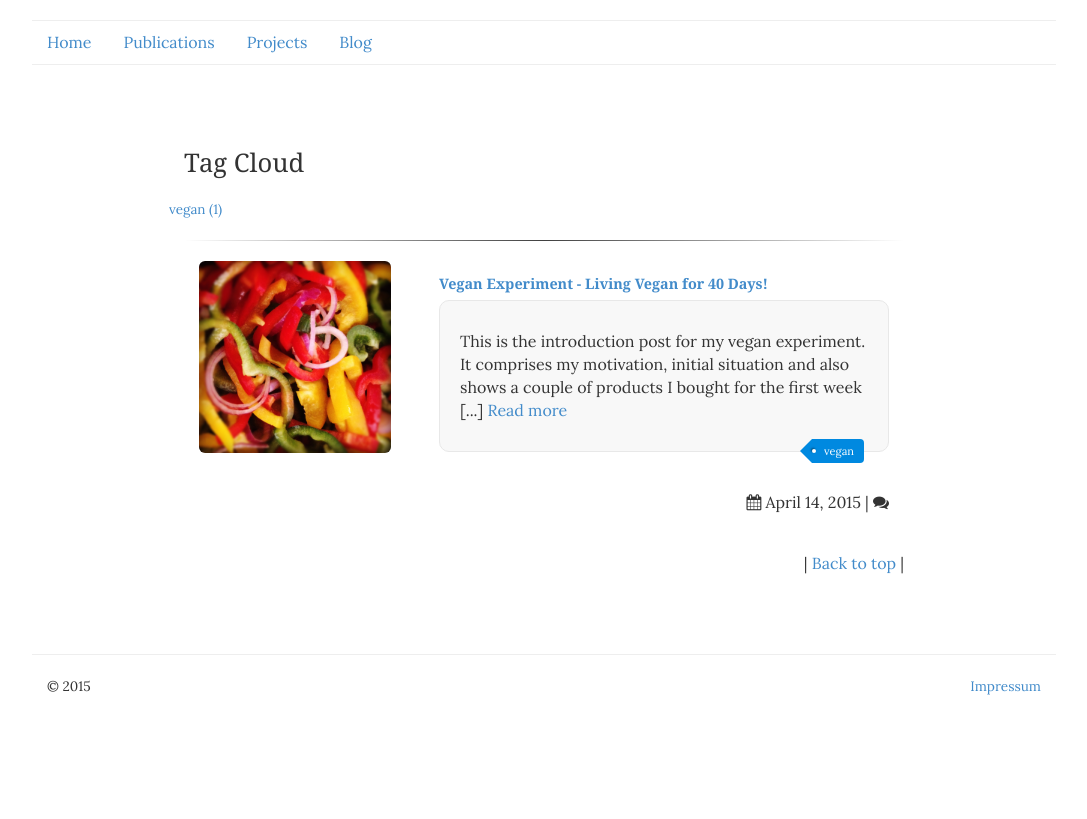
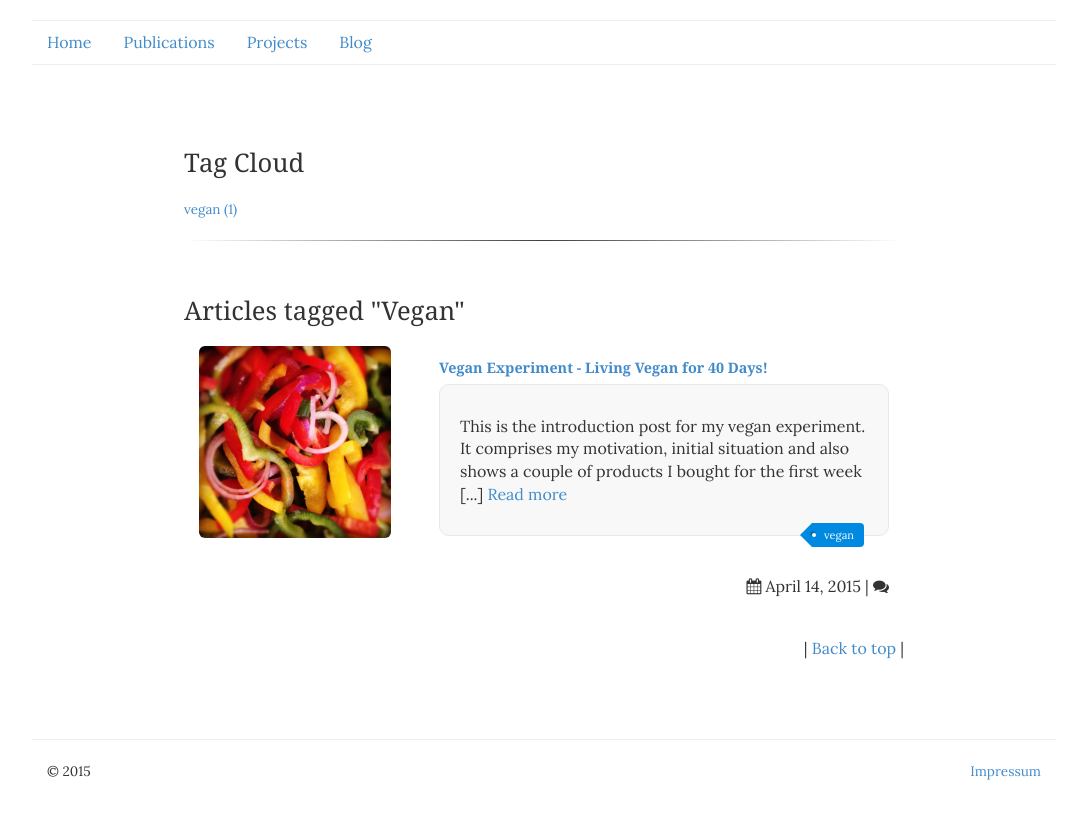
Before and after one commit to Tooa/tooa.github.io, a Jekyll site: the page built from tag/vegan.html, in a window 1280 px wide. Shown: the top 819 px of the page, without its empty margins (96-1183 px from the left). Built offline with Jekyll 4.4.1, drawn with Linux system fonts in a browser that asks for light colours; nearby versions of some CDN libraries; some web fonts are replaced; library files that are not in the unit come from our copies.

Commit message:
remove stuff

```diff
--- a/_includes/tag-cloud.html
+++ b/_includes/tag-cloud.html
@@ -1,4 +1,3 @@
-<div class="row">
 {% assign tags = site.tags | sort %}
 {% for tag in tags %}
      <span class="site-tag">
@@ -8,4 +7,3 @@
         </a>
     </span>
 {% endfor %}
-</div>
--- a/_layouts/default.html
+++ b/_layouts/default.html
@@ -4,17 +4,16 @@
 	{% include head.html %}
 
 	<body>
-				{% include header.html %}
 
-				<div class="container">
-					{{ content }}
-				</div> <!-- /container -->
+		{% include header.html %}
 
-				{% include footer.html %}
+		<div class="container">
+			{{ content }}
+		</div> <!-- /container -->
 
+		{% include footer.html %}
 
-	{% include scripts.html %}
+		{% include scripts.html %}
 
 	</body>
-
 </html>
--- a/_layouts/tag-page.html
+++ b/_layouts/tag-page.html
@@ -4,6 +4,7 @@ layout: blog-overview
 
 {% for post in site.tags.[page.tag] %}
 <div class="row">
+    <h2>{{page.title}}</h2>
     <div class="col-md-4">
         <a href="{{ post.url }}">
             <img border="0" src="/img/posts/{{ post.image }}" alt="{{ post.title }} image" class="listImage img-rounded">
@@ -25,7 +26,6 @@ layout: blog-overview
             </ul>
         </div>
 
-
         <p class="pull-right">
             <i class="fa fa-calendar"></i> {{ post.date | date: "%B %e, %Y" }}
             | <i class="fa fa-comments"></i> <a href="{{ site.url }}{{ post.url }}#disqus_thread"></a>
@@ -33,43 +33,3 @@ layout: blog-overview
     </div>
 </div>
 {% endfor %}
-
-<!--<div class="row">
-<h2>{{page.title}}</h2>
-{% for post in site.posts %}
-{% for tag in post.tags %}
-{% if tag == page.tag %}
-<div class="row">
-    <div class="col-md-4">
-        <a href="{{ post.url }}">
-            <img border="0" src="/img/posts/{{ post.image }}" alt="{{ post.title }} image" class="listImage img-rounded">
-        </a>
-    </div>
-    <div class="col-md-8">
-        <h4><strong><a href="{{ post.url }}">{{ post.title }}</a></strong></h4>-->
-                    <!--TODO: Rename class -->
-                    <!--<div class="post">
-                        <p>
-                            {{ post.summary }} [...] <a href="{{ post.url }}">Read more</a>
-                        </p>
-                        <ul class="tags">
-                            {% for tag in post.tags %}
-                            <a href="/tags/{{ tag }}" rel="tooltip"
-                               title="View posts tagged with &quot;{{ tag[0] }}&quot;">{{ tag }}</a>
-                            {% if forloop.last != true %} {% endif %}
-                            {% endfor %}
-                        </ul>
-                    </div>
-
-
-                    <p class="pull-right">
-                        <i class="fa fa-calendar"></i> {{ post.date | date: "%B %e, %Y" }}
-                        | <i class="fa fa-comments"></i> <a href="{{ site.url }}{{ post.url }}#disqus_thread"></a>
-                    </p>
-                </div>
-            </div>
-            {% endif %}
-        {% endfor %}
-        <hr class="style-two">
-    {% endfor %}
-</div>-->
--- a/tag/vegan.html
+++ b/tag/vegan.html
@@ -1,6 +1,6 @@
 ---
 layout: tag-page
 tag: vegan
-title: Articles tagged Vegan
+title: Articles tagged "Vegan"
 permalink: tag/vegan/
 ---
```
Lines whose indentation alone changed are shown as unchanged.
